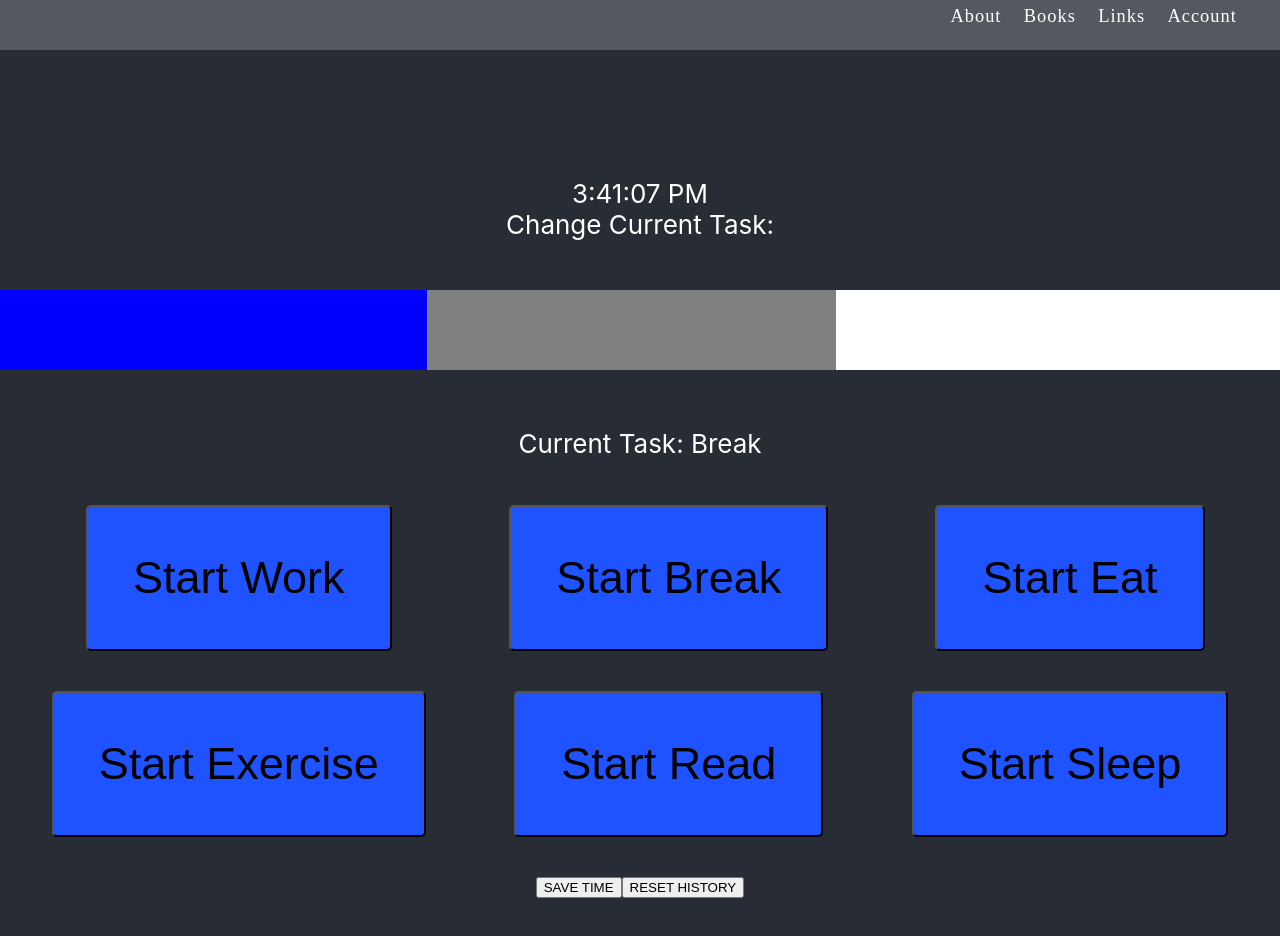
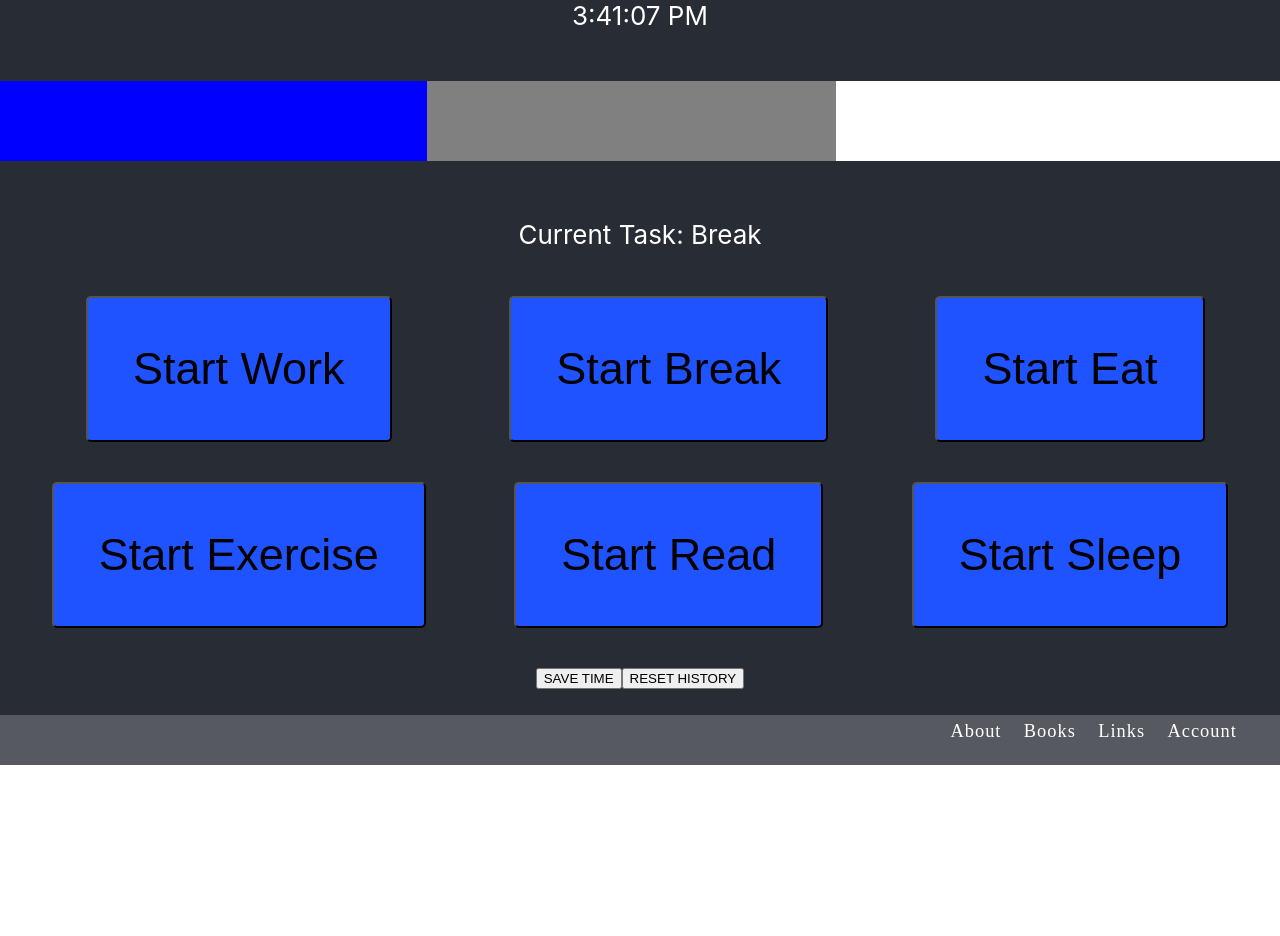
Before and after one commit to michaeltaciuk/timeDashboard, a React (Create React App) app in the folder frontend/: page / in a window 1280 px wide. Shown: the top 936 px of the page. After the commit the page ends 800 px from the top, so only its background shows below. Built offline with nearby package versions, Linux system fonts and the light colour scheme.

Commit message:
Style changes and added tool tip to ElapsedTimeBar

```diff
--- a/frontend/src/App.css
+++ b/frontend/src/App.css
@@ -5,12 +5,10 @@
 
 .App-header {
   position: sticky;
-  min-height: 100vh;
   flex-direction: column;
   align-items: center;
   font-size: calc(10px + 2vmin);
   color: white;
-  margin-top: 8rem;
 }
 
 .App-link {
--- a/frontend/src/App.js
+++ b/frontend/src/App.js
@@ -31,24 +31,13 @@ function App() {
 
   return (
     <div className="App">
-      <Header/>
-
       <Fragment>
         <div className="App-header">
           <Clock/>
-          <a>Change Current Task:</a>
           <Stopwatch/>
-          <br/>
-          {/* <section className="columns">
-	          <div className="column murmer">
-              <embed src="https://asoftmurmur.com/"></embed>
-	          </div>
-	          <div className="column pomodoro">
-              <embed src="https://pomofocus.io/app"></embed>
-		        </div>
-          </section>	 */}
         </div>
       </Fragment>
+      <Header/>
     </div>
   );
 }
--- a/frontend/src/components/ElapsedTimeBar.js
+++ b/frontend/src/components/ElapsedTimeBar.js
@@ -1,6 +1,7 @@
 import React, { Fragment, useState } from 'react';
 import "./ElapsedTimeBar.css";
 import useWindowDimensions from '../hooks/useWindowDimentions.js';
+import { Tooltip } from '@mui/material';
 
 // export default function ElapsedTimeBar({ props }) {
 
@@ -44,13 +45,16 @@ const ElapsedTimeBar = (props) => {
             <div className="timeBarContainer">
                 <div className="timeBar" style={{width: `${width}px`, height: height}}/>
                 {timeChunks.map( timeChunk =>
+                    <Tooltip title={timeChunk.name}>
                         <div className="timeBar"
                         style={{
                             width: `${(width * (timeChunk.seconds / 86400))}px`,
                             left: `${(width * (timeChunk.started / 86400))}px`,
                             height: height,
                             background: `${timeChunk.color}` }}
-                    />)}
+                        />
+                    </Tooltip>
+                    )}
             </div>
             <br/>
         </Fragment>
--- a/frontend/src/components/Stopwatch.js
+++ b/frontend/src/components/Stopwatch.js
@@ -38,7 +38,7 @@ class Stopwatch extends React.Component {
     var seconds = Math.floor((d.getSeconds()) + (d.getMinutes()*60) + (d.getHours()*3600));
 
     this.setState(prev => ({
-      timeChunks: [...prev.timeChunks, {name: "break", color: "gray", started: prev.currentTaskStarted , seconds: (seconds - prev.currentTaskStarted)}]
+      timeChunks: [...prev.timeChunks, {name: "Break", color: "gray", started: prev.currentTaskStarted , seconds: (seconds - prev.currentTaskStarted)}]
     }))
     this.setState(prev => ({currentTaskStarted: seconds}));
   }
```
Lines whose indentation alone changed are shown as unchanged.
